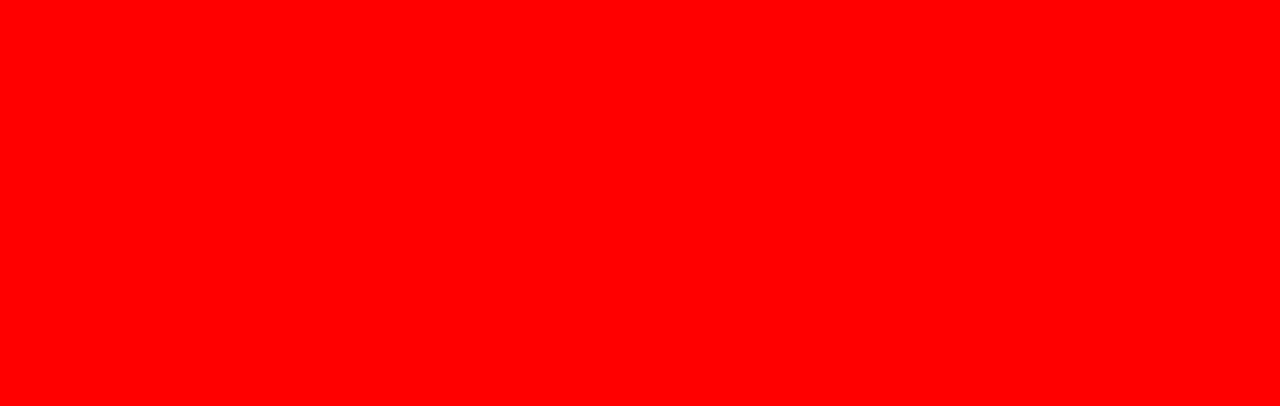
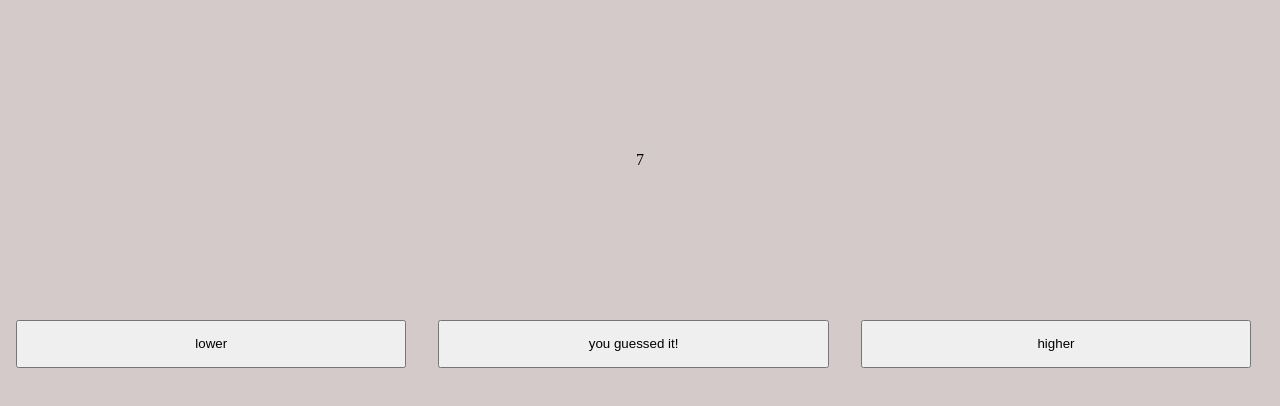
Before and after one commit to CynxYT/bubble-guesser, a React (Create React App) app: page / in a window 1280 px wide. Shown: the top 406 px of the page. Built offline with nearby package versions, Linux system fonts and the light colour scheme.

Commit message:
+ Make number guesser

```diff
--- a/public/index.html
+++ b/public/index.html
@@ -7,7 +7,7 @@
     <meta name="theme-color" content="#000000" />
     <meta
       name="description"
-      content="Web site created using create-react-app"
+      content="game description thing"
     />
     <link rel="apple-touch-icon" href="%PUBLIC_URL%/logo192.png" />
     <!--
@@ -24,7 +24,7 @@
       work correctly both with client-side routing and a non-root public URL.
       Learn how to configure a non-root public URL by running `npm run build`.
     -->
-    <title>React App</title>
+    <title>Lil Game</title>
   </head>
   <body>
     <noscript>You need to enable JavaScript to run this app.</noscript>
--- a/src/Styles/_general.scss
+++ b/src/Styles/_general.scss
@@ -9,7 +9,7 @@ body {
     background-color: black;
 }
 
-// * {
-//     -ms-overflow-style: none;  /* IE and Edge */
-//     scrollbar-width: none;  /* Firefox */
-// }
+* {
+    -ms-overflow-style: none;  /* IE and Edge */
+    scrollbar-width: none;  /* Firefox */
+}
--- a/src/Styles/_home.scss
+++ b/src/Styles/_home.scss
@@ -2,5 +2,35 @@
 .home-container {
     width: 100vw;
     height: 100vw;
-    background-color: red;
+    background-color: #d4caca;
 }
+
+.guess-int-container {
+    height: 40vh;
+    width: 100vw;
+    display: flex;
+    justify-content: center;
+    align-items: center;
+}
+
+.button-section {
+    height: 60vh;
+    width: 100vw;
+
+    button {
+        width: calc(33vw - 2rem);
+        margin: 0 1rem;
+    }
+}
+
+
+.information-button {
+    height: 4rem;
+    width: 4rem;
+    position: absolute;
+    right: 1rem;
+    bottom: 1rem;
+    border: none;
+    border-radius: 50%;
+    background-color: transparent;
+}
--- a/src/pages/home.tsx
+++ b/src/pages/home.tsx
@@ -1,14 +1,53 @@
-import React from "react";
+import React, { useState } from "react";
 
 
 
 
 export default function Home() {
 
+    const[guessInt, setGuess] = useState(7);
+    const[min, setMin] = useState(0);
+    const[max, setMax] = useState(100);
+    const[guessCount, setCount] = useState(0);
+
+    function guessLower() {
+        let newMax = guessInt - 1;
+        setMax(guessInt - 1);
+
+        setGuess(Math.floor(Math.random() * (newMax - min + 1)) + min);
+        setCount(guessCount + 1);
+    }
+
+    function guessHigher() {
+        let newMin = guessInt + 1;
+        setMin(guessInt + 1);
+        setGuess(Math.floor(Math.random() * (max - newMin + 1)) + newMin);
+        setCount(guessCount + 1);
+    }
+
+    function correctGuess() {
+        alert("ayye I did it! - took me " + guessCount + " guesses.");
+        setGuess(0);
+        setMin(0)
+        setMax(100);
+        setCount(0);
+    }
 
     return(
         <div className="home-container">
+            <div className="guess-int-container">
+                <p>{guessInt}</p>
+            </div>
 
+            <div className="button-section">
+                {/* <button><p>Way lower</p></button> */}
+                <button onClick={guessLower}><p>lower</p></button>
+                <button onClick={correctGuess}><p>you guessed it!</p></button>
+                <button onClick={guessHigher}><p>higher</p></button>
+                {/* <button><p>Way higher</p></button> */}
+            </div>
+
+            <button className="information-button">i</button>
         </div>
     );
 }
```
